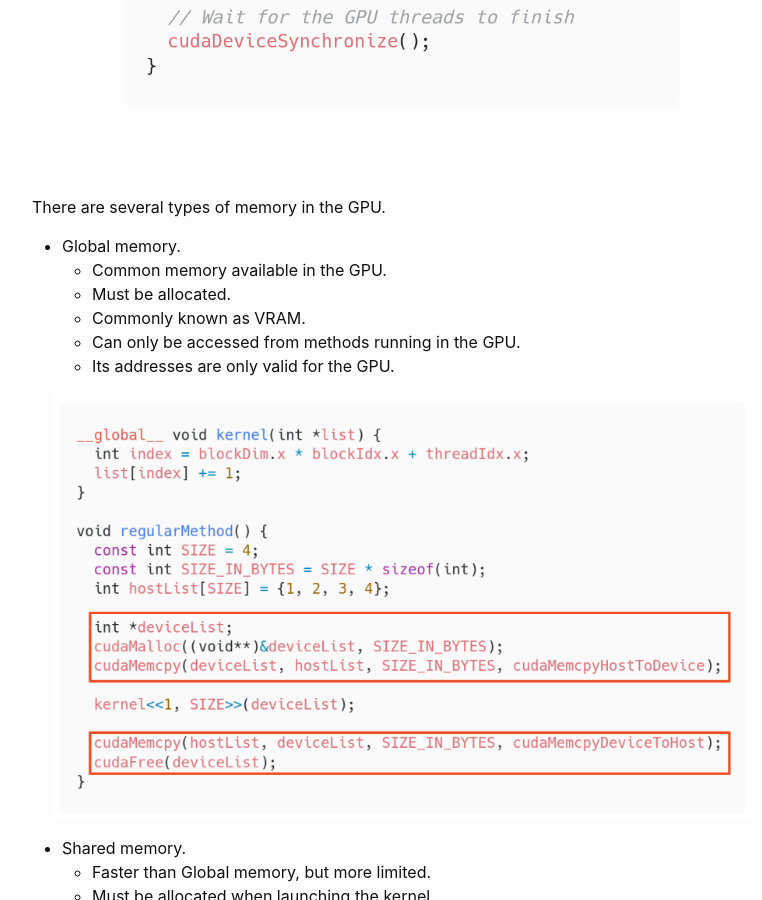
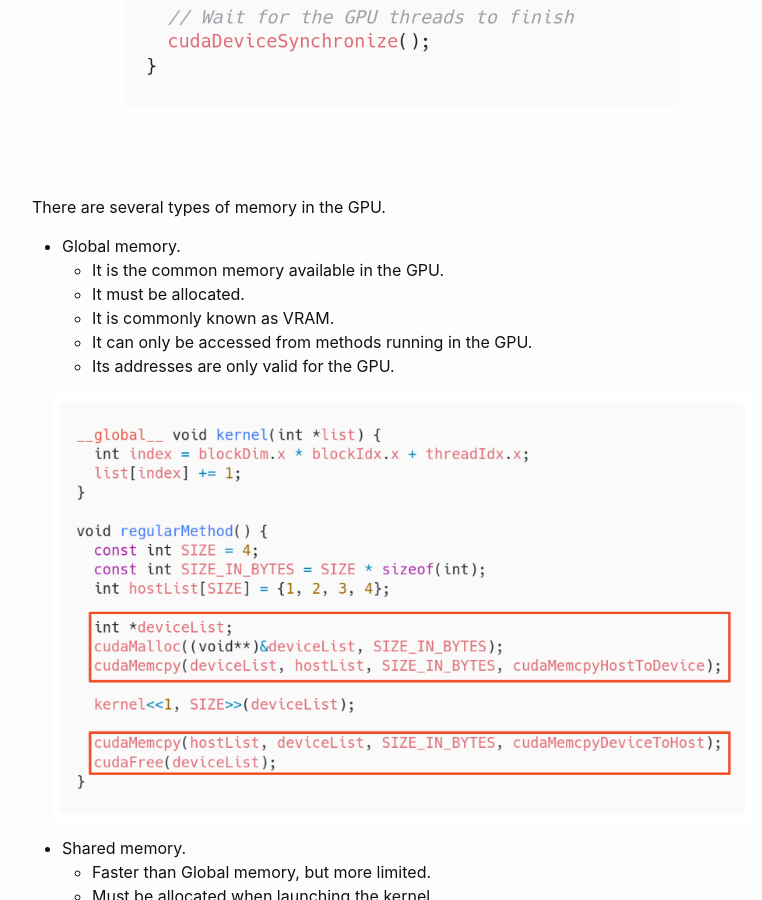
Before and after one commit to eryxcoop/eryxcoop.github.io, a Jekyll site: the page built from _posts/2024-11-27-Parallel-Programming-with-CUDA-Parallel-programs-optimized-for-GPU.md, in a window 1280 px wide and 900 px high, scrolled down 3632 px. Shown: the whole window, without its empty margins (238-1000 px from the left). Built offline with Jekyll 4.4.1, drawn with Linux system fonts in a browser that asks for light colours.

Commit message:
Grammar corrections in the post "Parallel Programming with CUDA"

```diff
--- a/_posts/2024-11-27-Parallel-Programming-with-CUDA-Parallel-programs-optimized-for-GPU.md
+++ b/_posts/2024-11-27-Parallel-Programming-with-CUDA-Parallel-programs-optimized-for-GPU.md
@@ -89,10 +89,10 @@ The following is a way of running a simple kernel.
 
 There are several types of memory in the GPU.
 - Global memory.
-  - Common memory available in the GPU.
-  - Must be allocated.
-  - Commonly known as VRAM.
-  - Can only be accessed from methods running in the GPU.
+  - It is the common memory available in the GPU.
+  - It must be allocated.
+  - It is commonly known as VRAM.
+  - It can only be accessed from methods running in the GPU.
   - Its addresses are only valid for the GPU.
 
 <p style="text-align: center">
```
